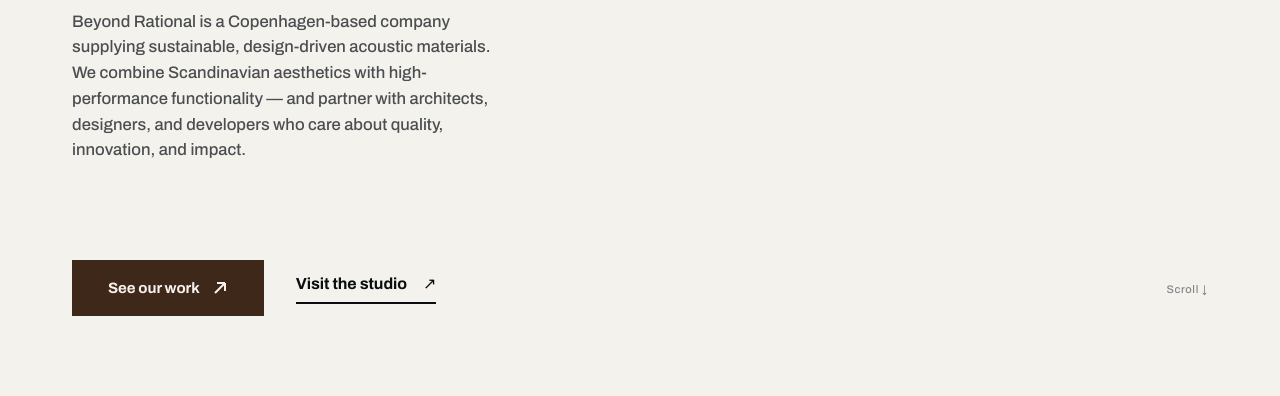
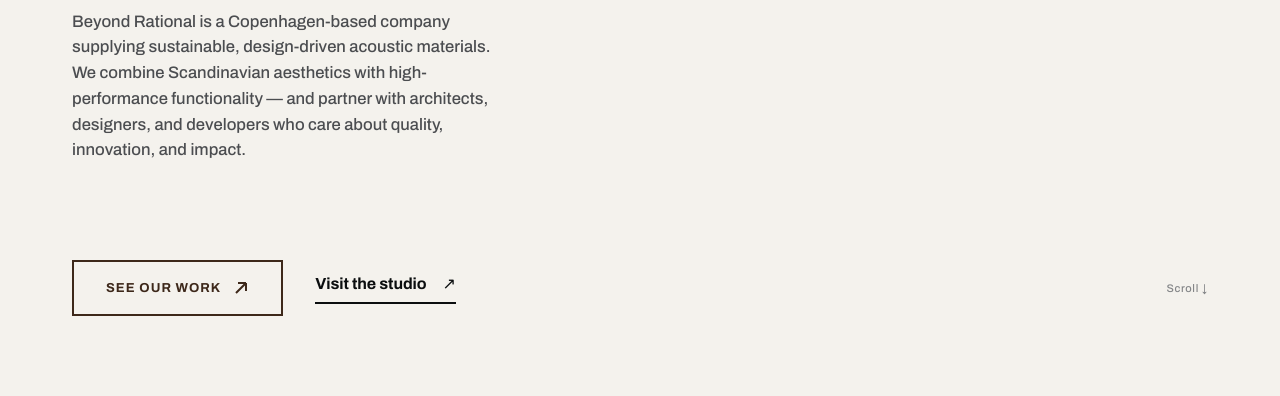
Before and after one commit to Beyondrational/beyond-rational, a plain HTML site: page index.html in a window 1280 px wide. Shown: the part 404-800 px from the top of the page. Drawn offline with Linux system fonts and the light colour scheme.

Commit message:
feat: replace magnetic button with elegant slide-fill border style
Replace solid oak fill + hover darken with a transparent bordered button
that fills from bottom on hover (same mechanic as bra-btn-fill). Uppercase
spaced type gives a more architectural feel. Add bra-btn-mag--inv modifier
for use on oak/dark surfaces. Remove inline style overrides from all pages.

```diff
--- a/br.css
+++ b/br.css
@@ -382,24 +382,45 @@
 
 /* Magnetic primary button — drenched oak, heavy weight */
 .bra-btn-mag {
+  position: relative;
   display: inline-flex;
   align-items: center;
   gap: 12px;
-  padding: 20px 36px;
-  background: var(--bra-oak);
-  color: var(--bra-on-oak);
+  padding: 18px 32px;
+  border: 2px solid var(--bra-oak);
+  background: transparent;
+  color: var(--bra-oak);
   font-family: var(--bra-font);
   font-weight: 700;
-  font-size: 15px;
-  letter-spacing: -0.005em;
-  border: 0;
-  transition: background var(--bra-dur-base) var(--bra-ease),
+  font-size: 13px;
+  letter-spacing: 0.08em;
+  text-transform: uppercase;
+  overflow: hidden;
+  isolation: isolate;
+  transition: color var(--bra-dur-base) var(--bra-ease),
               transform var(--bra-dur-base) var(--bra-ease);
   will-change: transform;
 }
-.bra-btn-mag:hover { background: var(--bra-oak-deep); }
+.bra-btn-mag::before {
+  content: "";
+  position: absolute; inset: 0;
+  background: var(--bra-oak);
+  z-index: -1;
+  transform: translateY(101%);
+  transition: transform var(--bra-dur-base) var(--bra-ease);
+}
+.bra-btn-mag:hover { color: var(--bra-on-oak); }
+.bra-btn-mag:hover::before { transform: translateY(0); }
 .bra-btn-mag__arrow { transition: transform var(--bra-dur-base) var(--bra-ease); }
 .bra-btn-mag:hover .bra-btn-mag__arrow { transform: translate(4px, -4px); }
+
+/* Inverted — for use on oak / dark surfaces */
+.bra-btn-mag--inv {
+  border-color: var(--bra-on-oak);
+  color: var(--bra-on-oak);
+}
+.bra-btn-mag--inv::before { background: var(--bra-on-oak); }
+.bra-btn-mag--inv:hover { color: var(--bra-ink); }
 
 /* Slide-fill button — ink rises from bottom, text inverts */
 .bra-btn-fill {
--- a/index.html
+++ b/index.html
@@ -375,7 +375,7 @@
         </p>
         <div style="display: flex; gap: var(--bra-s-3); align-items: center; margin-top: var(--bra-s-4); flex-wrap: wrap;">
           <a href="contact.html" style="text-decoration: none;">
-            <button class="bra-btn-mag" data-magnetic style="background: var(--bra-on-oak); color: var(--bra-ink);">
+            <button class="bra-btn-mag bra-btn-mag--inv" data-magnetic>
               <span>Get in touch</span>
               <svg class="bra-btn-mag__arrow" width="16" height="16" viewBox="0 0 16 16" fill="none">
                 <path d="M3 13L13 3M13 3H5M13 3V11" stroke="currentColor" stroke-width="2"/>
```
Also changed, not shown: case-01.html (+1 -1 lines), case-02.html (+1 -1 lines), product.html (+1 -1 lines), projects.html (+1 -1 lines).
